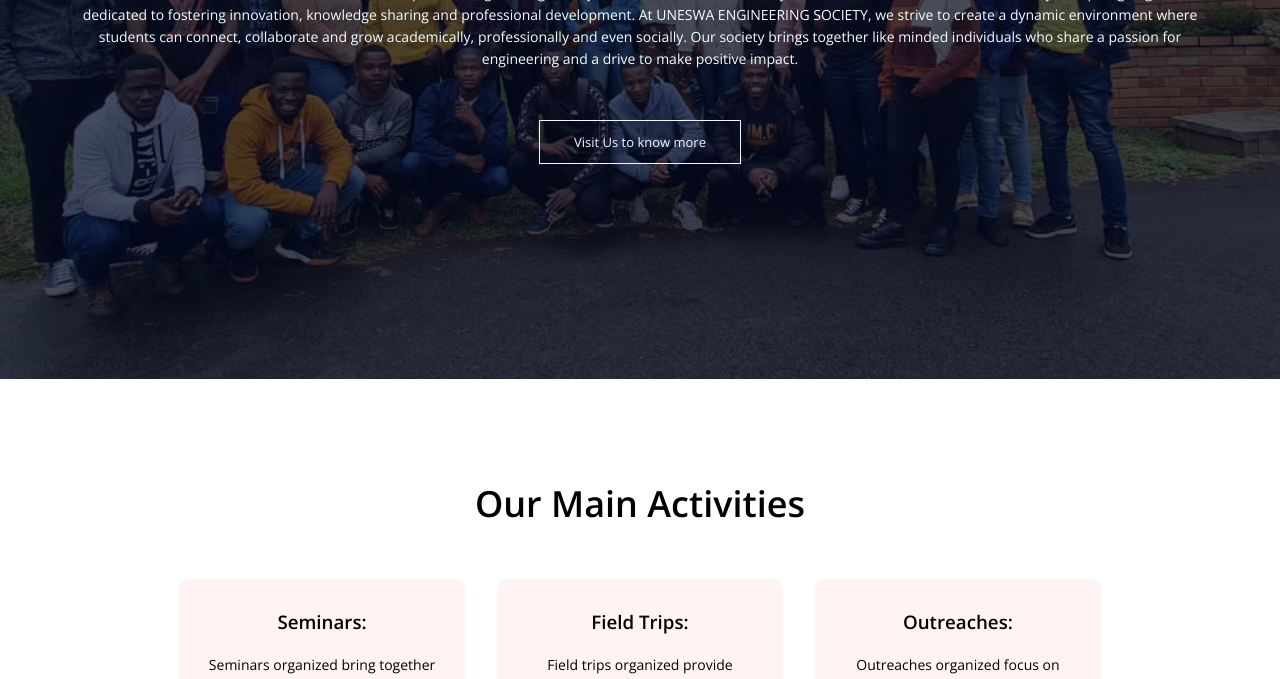
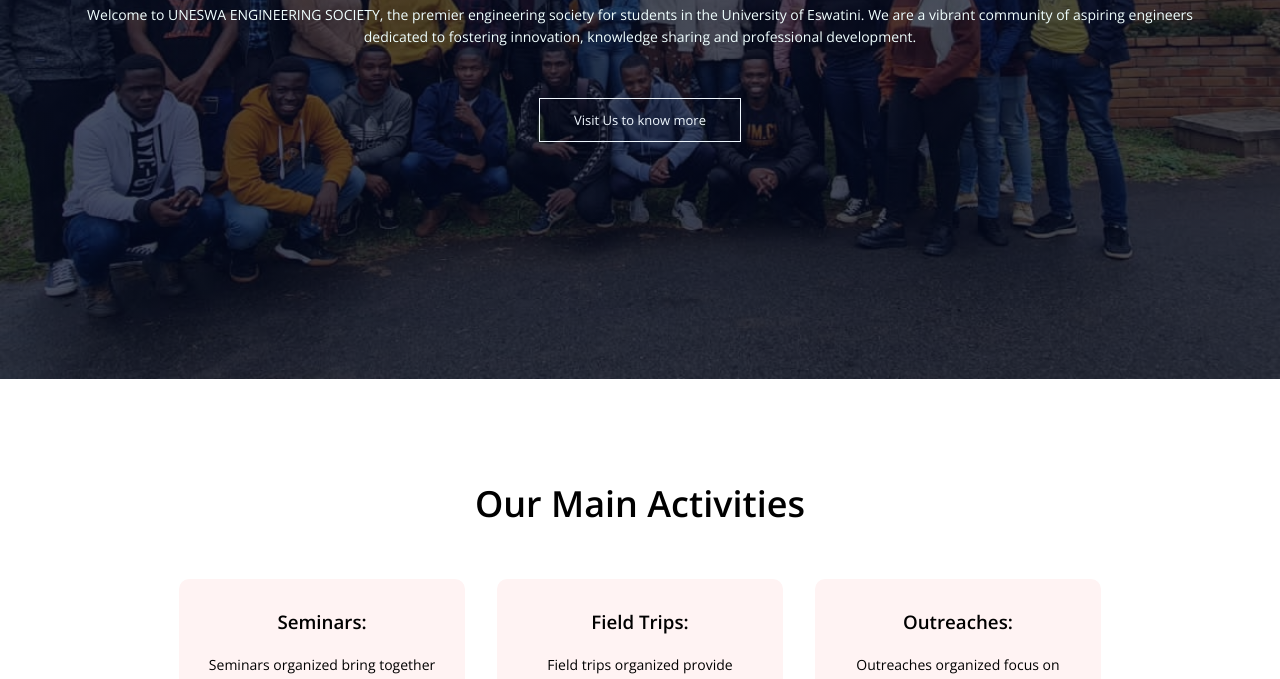
Before and after one commit to bashise/eees, a plain HTML site: page index.html in a window 1280 px wide. Shown: the part 421-1100 px from the top of the page. Drawn offline with nearby package versions, Linux system fonts and the light colour scheme.

Commit message:
Update index.html

```diff
--- a/index.html
+++ b/index.html
@@ -32,11 +32,7 @@
             <h1>University of Eswatini Engineering Society</h1>
             <p>Welcome to UNESWA ENGINEERING SOCIETY, the premier engineering society for
 students in the University of Eswatini. We are a vibrant community of aspiring engineers
-dedicated to fostering innovation, knowledge sharing and professional development. At
-UNESWA ENGINEERING SOCIETY, we strive to create a dynamic environment where
-students can connect, collaborate and grow academically, professionally and even socially.
-Our society brings together like minded individuals who share a passion for engineering and
-a drive to make positive impact.</p>
+dedicated to fostering innovation, knowledge sharing and professional development.</p>
             <a href="about.html" class="hero-btn">Visit Us to know more</a>
         </div>
 
```
